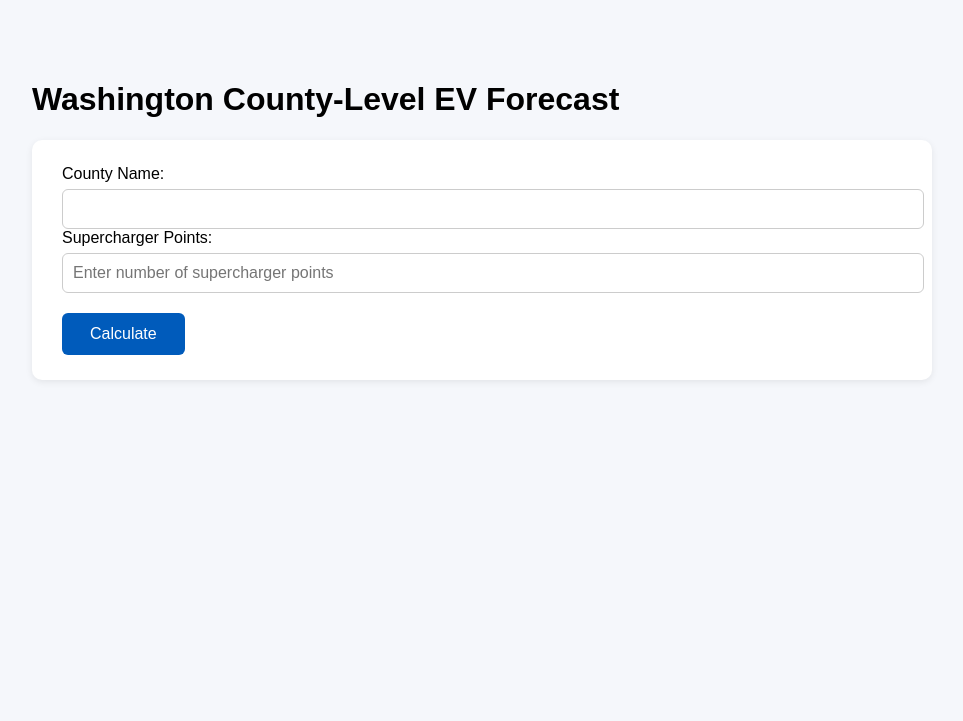
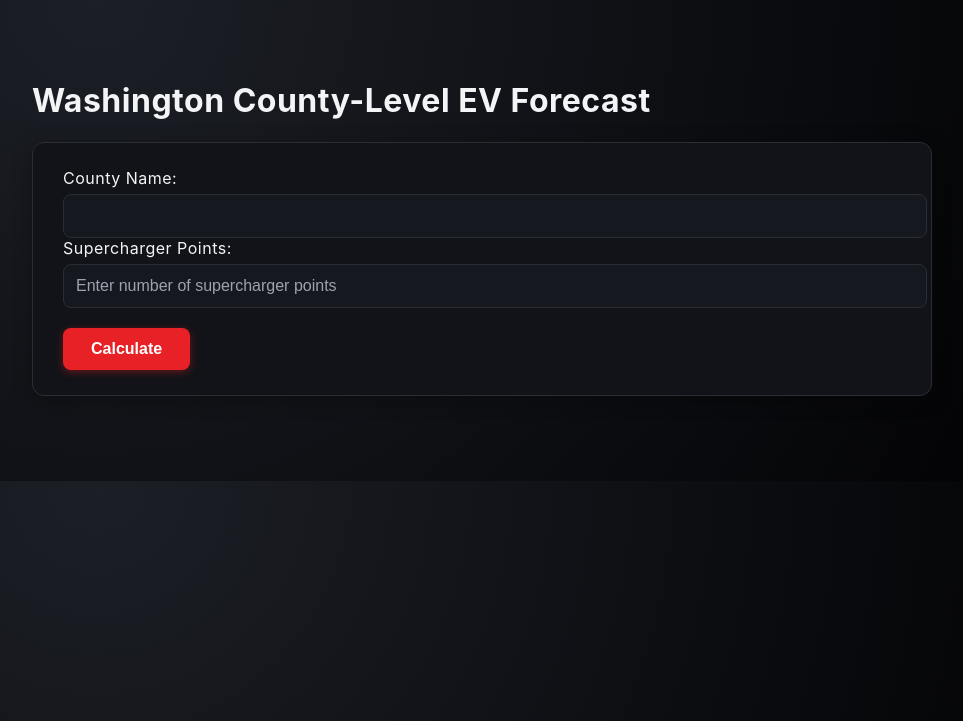
Before and after one commit to judyc4986/ev_forecast_app, a Flask app: page / in a window 1280 px wide. Shown: the top 721 px of the page, without its empty margins (158-1121 px from the left). Run offline with Flask 3, Linux system fonts and the light colour scheme; parts of the project's set-up code (start-up, migrations or seed data) failed here and were passed over.

Commit message:
Initial commit for WA EV Flask App

```diff
--- a/templates/index.html
+++ b/templates/index.html
@@ -2,25 +2,119 @@
 <html>
 <head>
     <title>Washington County-Level EV Forecast</title>
+
     <style>
-        body { font-family: Arial; background:#f5f7fb; padding:0; margin:0; }
-        .container { max-width:900px; margin:40px auto; padding:20px;}
-        .card { background:white; padding:25px 30px; border-radius:10px;
-                margin-bottom:25px; box-shadow:0 2px 7px rgba(0,0,0,0.08);}
+        /* ============================================
+           TESLA THEME COLORS
+        ============================================ */
+        :root {
+            --tesla-red: #e82127;
+            --dark-bg: #0b0c10;
+            --card-bg: #111318;
+            --soft-bg: #16181f;
+            --text-main: #f3f4f6;
+            --text-muted: #9ca3af;
+            --border: #2a2d34;
+        }
+
+        body {
+            font-family: -apple-system, BlinkMacSystemFont, "Segoe UI", Arial, sans-serif;
+            background: radial-gradient(circle at 20% 0%, #1c1f26 0, #0b0c10 60%, black 100%);
+            margin: 0;
+            padding: 0;
+            color: var(--text-main);
+        }
+
+        h1, h2, h3, label {
+            color: var(--text-main);
+            letter-spacing: 0.5px;
+        }
+
+        .container {
+            max-width: 900px;
+            margin: 40px auto;
+            padding: 20px;
+        }
+
+        /* ============================================
+           CARD STYLE
+        ============================================ */
+        .card {
+            background: var(--card-bg);
+            padding: 25px 30px;
+            border-radius: 12px;
+            margin-bottom: 25px;
+            border: 1px solid var(--border);
+            box-shadow: 0 4px 20px rgba(0,0,0,0.3);
+        }
+
+        /* ============================================
+           FORM INPUTS
+        ============================================ */
         input[type=text], input[type=number] {
-            width:100%; padding:10px; margin-top:6px; font-size:16px;
-            border:1px solid #ccc; border-radius:6px;
+            width: 100%;
+            padding: 12px;
+            margin-top: 6px;
+            font-size: 16px;
+            border-radius: 8px;
+            border: 1px solid var(--border);
+            background: var(--soft-bg);
+            color: var(--text-main);
         }
-        button { margin-top:20px; padding:12px 28px; background:#005bbb;
-                 color:white; border:none; border-radius:6px; font-size:16px; }
-        button:hover { background:#004a9a; }
-        img { width:100%; border-radius:10px; margin-top:15px; }
-        .flash { background:#ffe6e6; padding:10px; margin-bottom:10px;
-                 border-left:5px solid #ff5c5c; border-radius:4px;}
+
+        input::placeholder {
+            color: var(--text-muted);
+        }
+
+        /* ============================================
+           BUTTON
+        ============================================ */
+        button {
+            margin-top: 20px;
+            padding: 12px 28px;
+            background: var(--tesla-red);
+            color: white;
+            border: none;
+            border-radius: 8px;
+            font-size: 16px;
+            cursor: pointer;
+            font-weight: 600;
+            transition: 0.25s;
+            box-shadow: 0 2px 8px rgba(232,33,39,0.4);
+        }
+
+        button:hover {
+            background: #bb1c22;
+            transform: translateY(-1px);
+            box-shadow: 0 4px 14px rgba(232,33,39,0.5);
+        }
+
+        /* ============================================
+           FLASH MESSAGE
+        ============================================ */
+        .flash {
+            background: rgba(232, 33, 39, 0.15);
+            padding: 12px;
+            margin-bottom: 10px;
+            border-left: 5px solid var(--tesla-red);
+            border-radius: 4px;
+            color: var(--text-main);
+        }
+
+        /* ============================================
+           IMAGES
+        ============================================ */
+        img {
+            width: 100%;
+            border-radius: 12px;
+            margin-top: 15px;
+            border: 1px solid var(--border);
+            box-shadow: 0 3px 12px rgba(0,0,0,0.4);
+        }
     </style>
 </head>
+
 <body>
-
 <div class="container">
     <h1>Washington County-Level EV Forecast</h1>
 
@@ -38,7 +132,8 @@
             <input type="text" name="county" value="{{ county or '' }}" required>
 
             <label>Supercharger Points:</label>
-            <input type="number" step="any" name="superchargers" placeholder="Enter number of supercharger points"
+            <input type="number" step="any" name="superchargers"
+                   placeholder="Enter number of supercharger points"
                    value="{{ superchargers or '' }}">
 
             <button type="submit">Calculate</button>
@@ -65,7 +160,6 @@
         {% endif %}
     </div>
 
-    <!-- MAP FIRST -->
     <div class="card">
         <h3>County-Level Supercharger & Population Map</h3>
 
@@ -80,7 +174,6 @@
         {% endif %}
     </div>
 
-    <!-- CHART SECOND -->
     <div class="card">
         <h3>County-Level EV Forecast Curve</h3>
         {% if chart_filename %}
```
Also changed, not shown: 1 other file.
